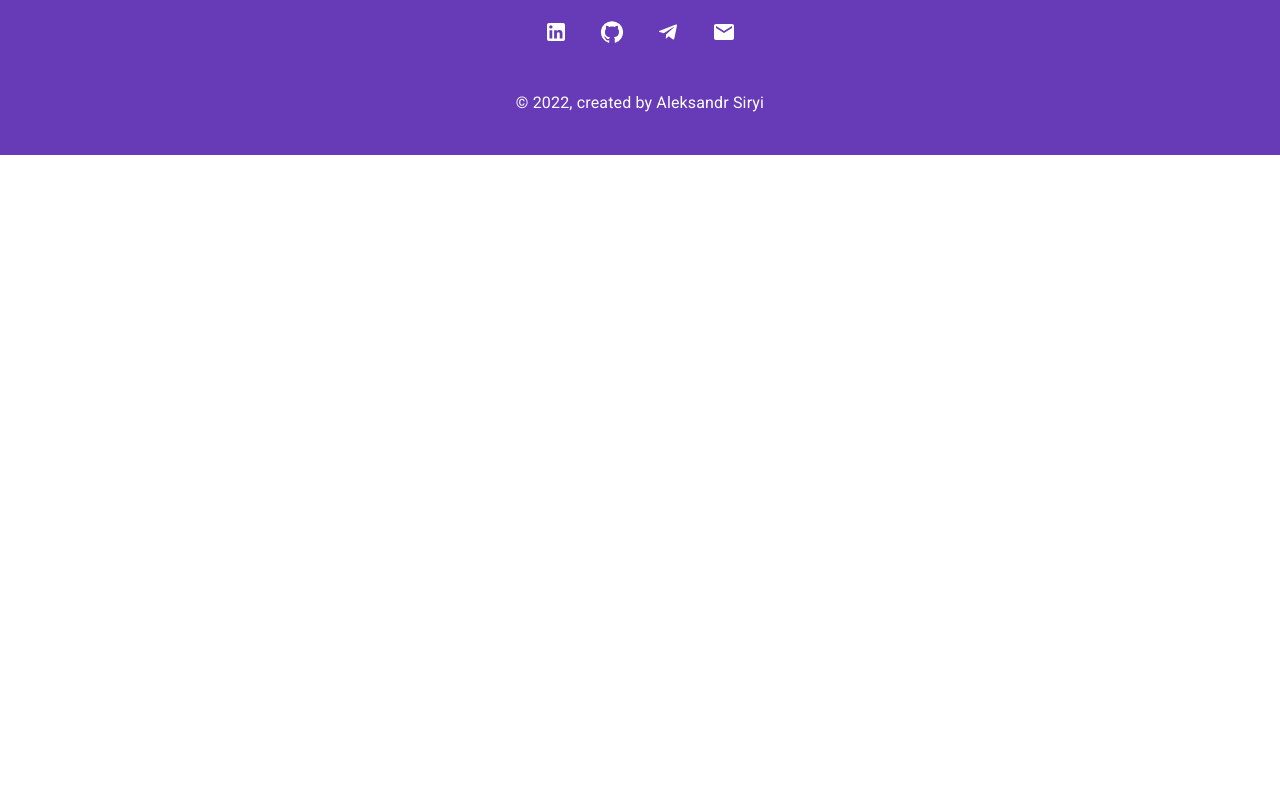
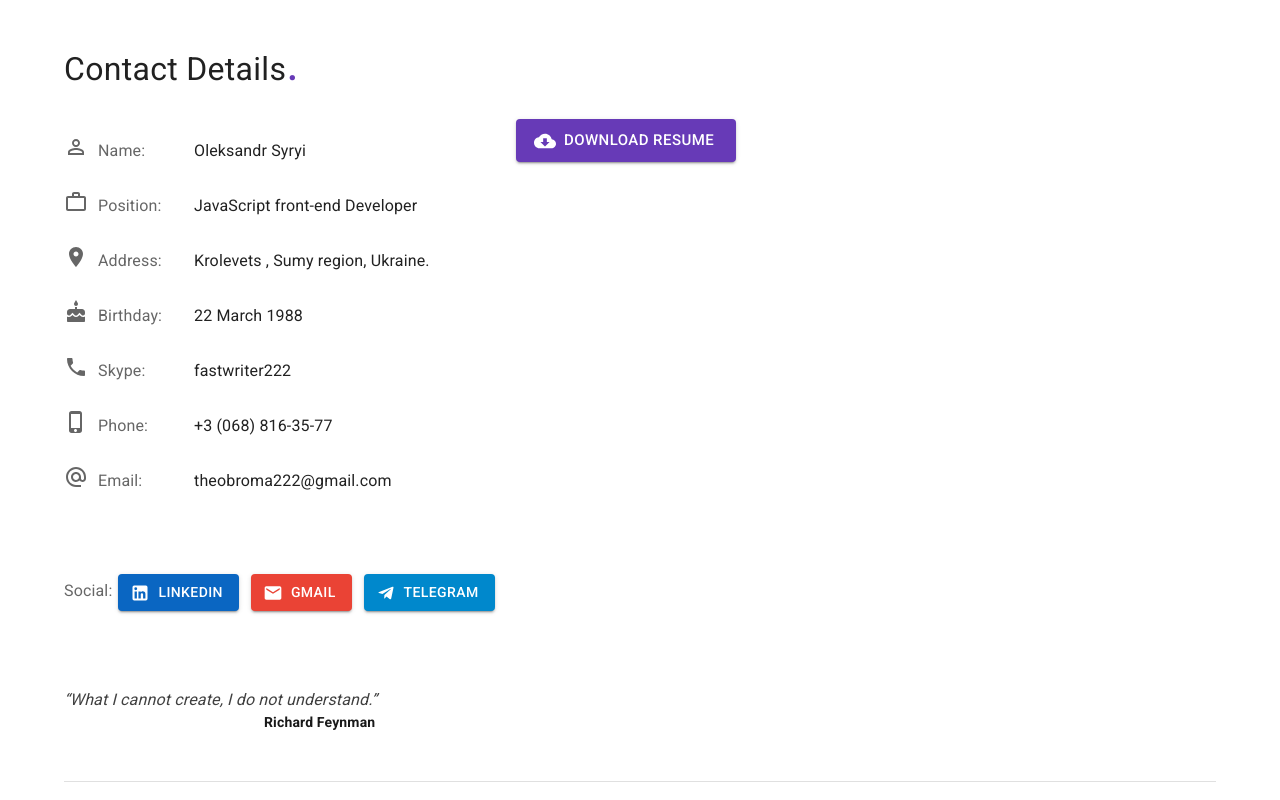
Before and after one commit to theobroma/intelli-start-cv, a React (Vite) app in the folder theobroma-cv/: page / in a window 1280 px wide. Shown: the part 440-1240 px from the top of the page. Before the commit the page ends 800 px from the top, so only its background shows below. Built offline with nearby package versions, Linux system fonts and the light colour scheme.

Commit message:
Contacts section

```diff
--- /dev/null
+++ b/theobroma-cv/src/@views/MainView/ContactsSection/ContactsInfo/ContactsInfo.tsx
@@ -0,0 +1,73 @@
+import AlternateEmailIcon from '@mui/icons-material/AlternateEmail';
+import CakeIcon from '@mui/icons-material/Cake';
+import CloudDownloadIcon from '@mui/icons-material/CloudDownload';
+import LocationOnIcon from '@mui/icons-material/LocationOn';
+import PermIdentityIcon from '@mui/icons-material/PermIdentity';
+import PhoneIcon from '@mui/icons-material/Phone';
+import PhoneIphoneIcon from '@mui/icons-material/PhoneIphone';
+import WorkOutlineIcon from '@mui/icons-material/WorkOutline';
+import { Box, Button, Grid } from '@mui/material';
+import { makeStyles } from 'tss-react/mui';
+import { ContactsItem } from './ContactsItem';
+
+const useStyles = makeStyles()((theme) => ({
+  button: {
+    margin: theme.spacing(1),
+  },
+  buttonWrap: {
+    display: 'flex',
+    justifyContent: 'center',
+    [theme.breakpoints.up('md')]: {
+      justifyContent: 'left',
+    },
+  },
+}));
+
+const ContactsInfo = () => {
+  const { classes } = useStyles();
+  return (
+    <Grid container spacing={4}>
+      <Grid item xs={12} md={6}>
+        <ContactsItem title="Name:" icon={<PermIdentityIcon />}>
+          Oleksandr Syryi
+        </ContactsItem>
+        <ContactsItem title="Position:" icon={<WorkOutlineIcon />}>
+          JavaScript front-end Developer
+        </ContactsItem>
+        <ContactsItem title="Address:" icon={<LocationOnIcon />}>
+          Krolevets , Sumy region, Ukraine.
+        </ContactsItem>
+        <ContactsItem title="Birthday:" icon={<CakeIcon />}>
+          22 March 1988
+        </ContactsItem>
+        <ContactsItem title="Skype:" icon={<PhoneIcon />}>
+          fastwriter222
+        </ContactsItem>
+        <ContactsItem title="Phone:" icon={<PhoneIphoneIcon />}>
+          +3 (068) 816-35-77
+        </ContactsItem>
+        <ContactsItem title="Email:" icon={<AlternateEmailIcon />}>
+          theobroma222@gmail.com
+        </ContactsItem>
+      </Grid>
+      <Grid item xs={12} md={6}>
+        <Box className={classes.buttonWrap}>
+          <Button
+            variant="contained"
+            size="large"
+            className={classes.button}
+            // target="__blank"
+            // href="/"
+            target="__blank"
+            href="https://t.me/theobroma222"
+            startIcon={<CloudDownloadIcon />}
+          >
+            Download Resume
+          </Button>
+        </Box>
+      </Grid>
+    </Grid>
+  );
+};
+
+export default ContactsInfo;
--- /dev/null
+++ b/theobroma-cv/src/@views/MainView/ContactsSection/ContactsInfo/ContactsItem.tsx
@@ -0,0 +1,48 @@
+// https://ozzie.sh/passing-icons-as-props-in-a-consistent-way-using-react
+import { makeStyles } from 'tss-react/mui';
+import { Box, Typography } from '@mui/material';
+import React from 'react';
+
+interface Props {
+  title: string;
+  icon: React.ReactElement;
+  children: React.ReactNode;
+}
+
+const useStyles = makeStyles()((theme) => ({
+  root: {
+    display: 'flex',
+    alignItems: 'center',
+    [theme.breakpoints.down('sm')]: {
+      alignItems: 'flex-start',
+      flexDirection: 'column',
+    },
+  },
+  title: {
+    marginLeft: 10,
+  },
+  label: {
+    minWidth: 130,
+    display: 'flex',
+    alignItems: 'center',
+  },
+}));
+
+export const ContactsItem = ({ title, icon, children }: Props) => {
+  const { classes } = useStyles();
+  return (
+    <Box my={3} className={classes.root}>
+      <Box className={classes.label}>
+        <Typography color="textSecondary" display="inline">
+          {icon}
+        </Typography>
+        <Typography className={classes.title} color="textSecondary" display="inline">
+          {title}
+        </Typography>
+      </Box>
+      <Typography variant="subtitle1" align="center" display="inline">
+        {children}
+      </Typography>
+    </Box>
+  );
+};
--- /dev/null
+++ b/theobroma-cv/src/@views/MainView/ContactsSection/ContactsInfo/index.ts
@@ -0,0 +1 @@
+export { default } from './ContactsInfo';
--- /dev/null
+++ b/theobroma-cv/src/@views/MainView/ContactsSection/ContactsSection.tsx
@@ -0,0 +1,43 @@
+import SectionTitle from '@components/SectionTitle';
+import { Box, Grid, Divider, Container } from '@mui/material';
+import { makeStyles } from 'tss-react/mui';
+import ContactsInfo from './ContactsInfo';
+import { QuoteText } from './QuoteText';
+import { SocialButtons } from './SocialButtons';
+
+const useStyles = makeStyles()((theme) => ({
+  itemStyle: {
+    [theme.breakpoints.down('sm')]: {
+      order: 2,
+    },
+  },
+}));
+
+const ContactsSection = () => {
+  const { classes } = useStyles();
+  return (
+    <Box py={3} component="section" id="contacts">
+      <Container maxWidth="lg">
+        <Box py={3}>
+          <Grid container spacing={4}>
+            <Grid item xs={12} md={9} className={classes.itemStyle}>
+              <SectionTitle>Contact Details</SectionTitle>
+              <Box pb={3}>
+                <ContactsInfo />
+              </Box>
+              <Box py={3}>
+                <SocialButtons />
+              </Box>
+              <Box py={3}>
+                <QuoteText />
+              </Box>
+            </Grid>
+          </Grid>
+        </Box>
+        <Divider />
+      </Container>
+    </Box>
+  );
+};
+
+export default ContactsSection;
--- /dev/null
+++ b/theobroma-cv/src/@views/MainView/ContactsSection/QuoteText.tsx
@@ -0,0 +1,35 @@
+import { alpha } from '@mui/material';
+import { makeStyles } from 'tss-react/mui';
+
+const useStyles = makeStyles()((theme) => ({
+  blockquote: {
+    display: 'flex',
+    justifyContent: 'space-between',
+    flexDirection: 'column',
+    margin: '23px 0 0',
+  },
+  quoteText: {
+    // color: '#5c5c5c',
+    color: alpha(theme.palette.text.primary, 0.75),
+    margin: 0,
+    fontStyle: 'italic',
+  },
+  author: {
+    fontWeight: 700,
+    fontSize: 14,
+    color: alpha(theme.palette.text.primary, 0.9),
+    margin: 0,
+    // marginLeft: 'auto',
+    marginLeft: 200,
+  },
+}));
+
+export const QuoteText = () => {
+  const { classes } = useStyles();
+  return (
+    <blockquote className={classes.blockquote}>
+      <p className={classes.quoteText}>“What I cannot create, I do not understand.”</p>
+      <p className={classes.author}>Richard Feynman</p>
+    </blockquote>
+  );
+};
--- /dev/null
+++ b/theobroma-cv/src/@views/MainView/ContactsSection/SocialButtons.tsx
@@ -0,0 +1,81 @@
+import EmailIcon from '@mui/icons-material/Email';
+import LinkedInIcon from '@mui/icons-material/LinkedIn';
+import TelegramIcon from '@mui/icons-material/Telegram';
+import { Button, Typography } from '@mui/material';
+import clsx from 'clsx';
+import { makeStyles } from 'tss-react/mui';
+
+const useStyles = makeStyles()((theme) => ({
+  root: {
+    [theme.breakpoints.down('sm')]: {
+      display: 'flex',
+      flexDirection: 'column',
+    },
+  },
+  title: {
+    [theme.breakpoints.down('sm')]: {
+      textAlign: 'center',
+    },
+  },
+  btn: {
+    margin: 6,
+    color: theme.palette.common.white,
+    transition: 'all 0.3s',
+    '&:hover': {
+      background: 'rgb(255, 11, 97)',
+      boxShadow: '0px 4px 24px rgba(249, 44, 107, 0.52) !important',
+    },
+    '&:active': {
+      background: 'rgb(255, 45, 80)',
+      boxShadow: '0px 4px 24px rgba(249, 44, 107, 0.52) !important',
+    },
+  },
+  linkedinBtn: {
+    backgroundColor: '#0a66c2',
+  },
+  gmailBtn: {
+    backgroundColor: '#ea4335',
+  },
+  telegramBtn: {
+    backgroundColor: '#0088cc',
+  },
+}));
+
+export const SocialButtons = () => {
+  const { classes } = useStyles();
+
+  return (
+    <div className={classes.root}>
+      <Typography className={classes.title} color="textSecondary" display="inline">
+        Social:
+      </Typography>
+      <Button
+        className={clsx(classes.btn, classes.linkedinBtn)}
+        variant="contained"
+        startIcon={<LinkedInIcon />}
+        target="__blank"
+        href="https://www.linkedin.com/in/olexandr-siryj-39852a99/"
+      >
+        LinkedIn
+      </Button>
+      <Button
+        className={clsx(classes.btn, classes.gmailBtn)}
+        variant="contained"
+        startIcon={<EmailIcon />}
+        target="__blank"
+        href="mailto:theobroma222@gmail.com?subject=Hello%20Aleksandr,%20From%20Github"
+      >
+        Gmail
+      </Button>
+      <Button
+        className={clsx(classes.btn, classes.telegramBtn)}
+        variant="contained"
+        startIcon={<TelegramIcon />}
+        target="__blank"
+        href="https://t.me/theobroma222"
+      >
+        Telegram
+      </Button>
+    </div>
+  );
+};
--- /dev/null
+++ b/theobroma-cv/src/@views/MainView/ContactsSection/index.ts
@@ -0,0 +1 @@
+export { default } from './ContactsSection';
--- a/theobroma-cv/src/@views/MainView/MainView.tsx
+++ b/theobroma-cv/src/@views/MainView/MainView.tsx
@@ -1,9 +1,11 @@
 import AboutSection from './AboutSection';
+import ContactsSection from './ContactsSection';
 
 const MainView = () => {
   return (
     <>
       <AboutSection />
+      <ContactsSection />
     </>
   );
 };
```
